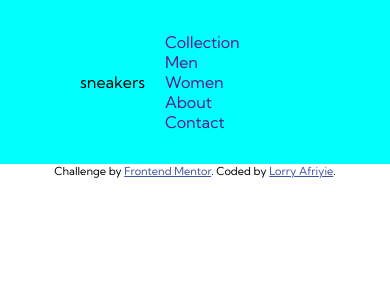
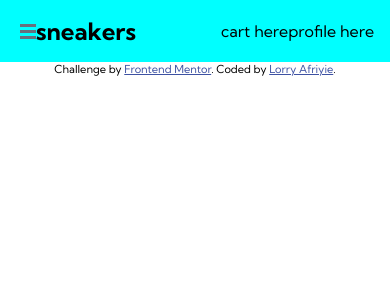
Before and after one commit to LorryAfriyie/ecommerce-product-page, a React (Vite) app: page / in a window 390 px wide. Shown: the top 300 px of the page. Built offline with nearby package versions, Linux system fonts and the light colour scheme.

Commit message:
Styling navbar for mobile viewport

```diff
--- a/src/components/Navbar.tsx
+++ b/src/components/Navbar.tsx
@@ -1,11 +1,22 @@
 export function Navbar() {
   return (
-    <div className="navbar">
-      <div className="navbar-brand">
-        <p>sneakers</p>
-      </div>
-
+    <nav className="navbar">
       <div className="navbar-items">
+        <svg
+          width="16"
+          height="15"
+          xmlns="http://www.w3.org/2000/svg"
+          className="menu-icon"
+        >
+          <path
+            d="M16 12v3H0v-3h16Zm0-6v3H0V6h16Zm0-6v3H0V0h16Z"
+            fill="#69707D"
+            fill-rule="evenodd"
+          />
+        </svg>
+        <div className="navbar-brand">
+          <h2>sneakers</h2>
+        </div>
         <ul className="navbar-link">
           <li>
             <a href="">Collection</a>
@@ -24,6 +35,11 @@ export function Navbar() {
           </li>
         </ul>
       </div>
-    </div>
+
+      <div className="navbar-cart">
+        <div className="cart">cart here</div>
+        <div className="profile-icon">profile here</div>
+      </div>
+    </nav>
   );
 }
--- a/src/scss/Navbar.scss
+++ b/src/scss/Navbar.scss
@@ -1,16 +1,38 @@
 .navbar {
   display: flex;
   align-items: center;
+  justify-content: space-between;
   background-color: cyan;
   padding: 2em 5em 2em 5em;
   position: relative;
+
+  @media (max-width: 40em) {
+    padding: 1em 1em 1em 1.25em;
+  }
 
   .navbar-brand {
   }
 
   .navbar-items {
+    display: flex;
+    align-items: center;
+
+    .menu-icon {
+      display: none;
+
+      @media (max-width: 40em) {
+        display: block;
+      }
+    }
+
     .navbar-link {
       list-style: none;
+      margin: 0;
+      padding: 0;
+
+      @media (max-width: 40em) {
+        display: none;
+      }
 
       li {
         display: inline-block;
@@ -18,8 +40,15 @@
 
         a {
           text-decoration: none;
+          display: block;
         }
       }
     }
   }
+
+  .navbar-cart {
+    display: flex;
+    justify-content: space-between;
+    align-items: center;
+  }
 }
```
